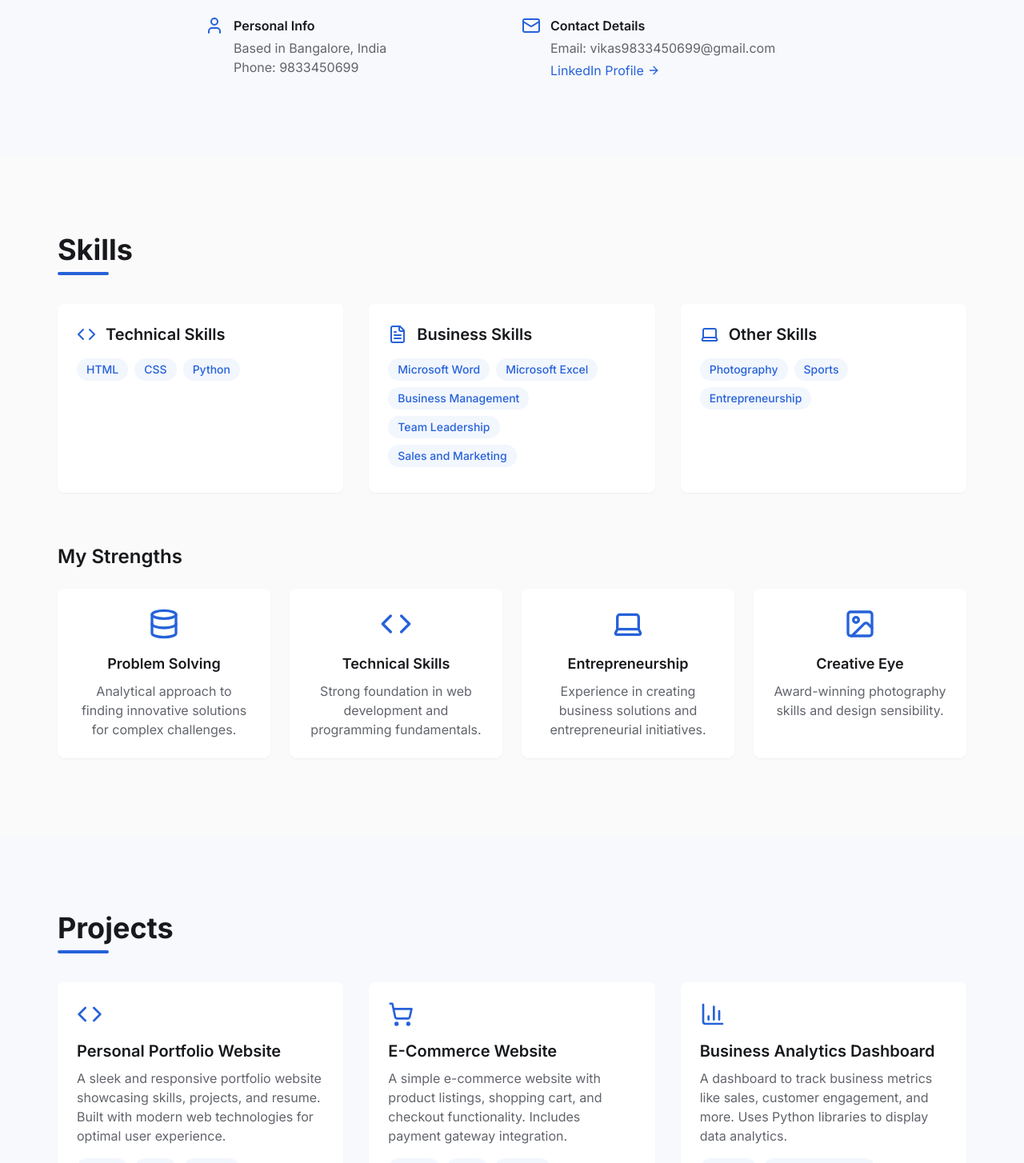
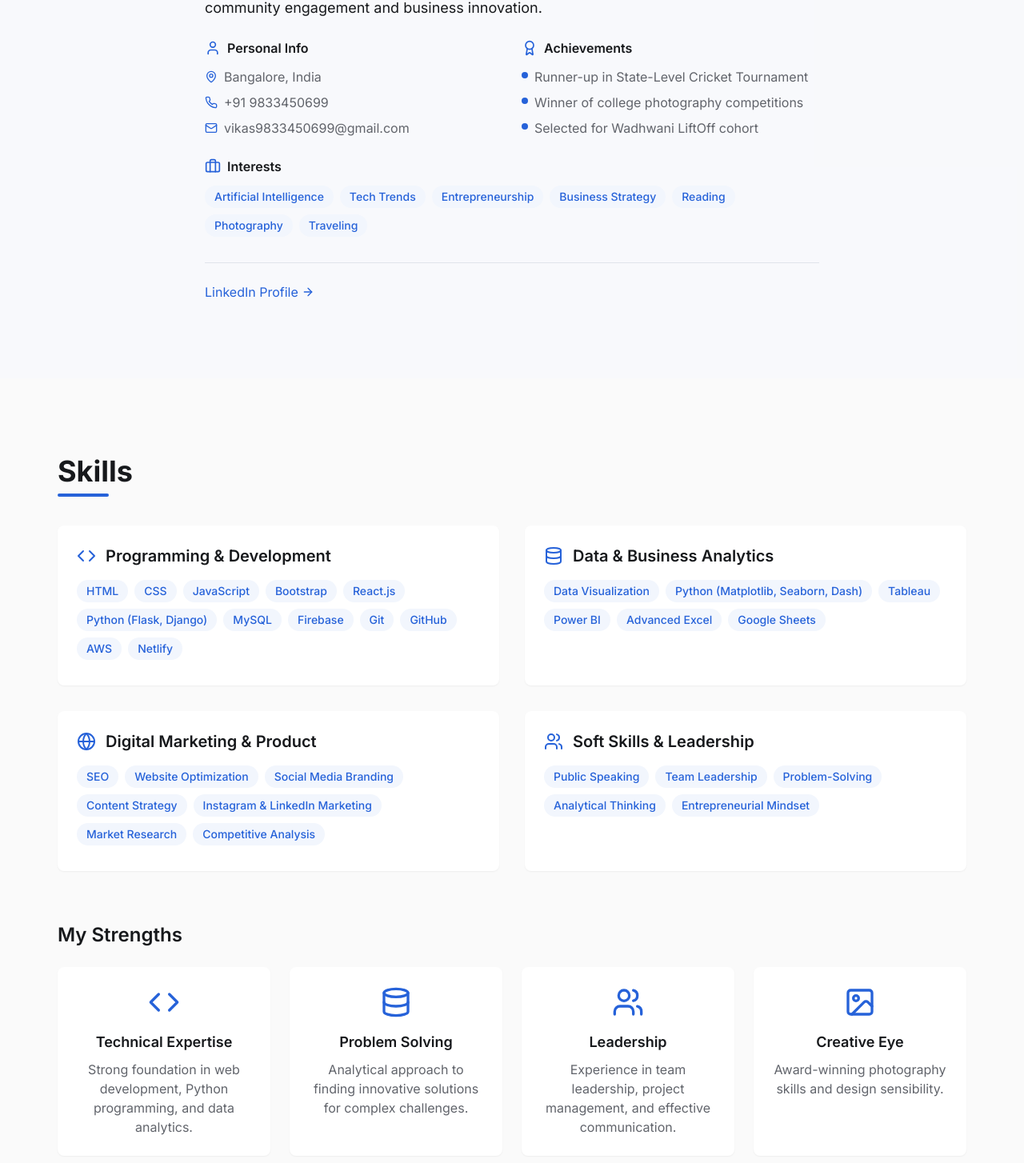
Before and after one commit to vikas1384/personal-website, a React (Vite) app: page / in a window 1280 px wide. Shown: the part 1316-2770 px from the top of the page at 80% size. Built offline with nearby package versions, Linux system fonts and the light colour scheme.

Commit message:
Update resume information
Update resume with new information and details.

```diff
--- a/src/components/About.tsx
+++ b/src/components/About.tsx
@@ -1,5 +1,5 @@
 
-import { ArrowRight, Mail, User } from "lucide-react";
+import { ArrowRight, Mail, User, Award, MapPin, Phone, Briefcase } from "lucide-react";
 
 const About = () => {
   return (
@@ -9,33 +9,74 @@ const About = () => {
           <h2 className="section-title">About Me</h2>
           <div className="space-y-6 animate-fade-in">
             <p className="text-lg">
-              I'm an Electronics and Communication Engineering graduate from Sir M. Visvesvaraya Institute of Technology, Bangalore, with a strong CGPA of 7.1. My academic journey has equipped me with technical skills and problem-solving abilities that I leverage in my professional work.
+              I'm an Electronics and Communication Engineering student at Sir M. Visvesvaraya Institute of Technology, Bangalore, with a strong CGPA of 8.4. My academic journey has equipped me with technical skills in embedded systems, digital electronics, communication networks, and programming.
             </p>
             <p className="text-lg">
               I'm passionate about building innovative solutions, from responsive web applications to e-commerce platforms and business analytics dashboards. I have experience in web development, product marketing, and entrepreneurship.
             </p>
             <p className="text-lg">
-              When I'm not coding, I enjoy sports (especially cricket), photography, and exploring new technologies. I've participated in entrepreneurship events and volunteered at cultural festivals, reflecting my interest in community engagement and business innovation.
+              When I'm not coding or working on projects, I enjoy sports (especially cricket, tennis, and badminton), photography, and exploring new technologies. I've participated in entrepreneurship events and volunteered at cultural festivals, reflecting my interest in community engagement and business innovation.
             </p>
 
             <div className="mt-8 grid sm:grid-cols-2 gap-6">
-              <div className="flex items-start">
-                <User className="mr-3 h-6 w-6 text-primary flex-shrink-0" />
               <div>
-                  <h3 className="font-semibold mb-1">Personal Info</h3>
-                  <p className="text-muted-foreground">
-                    Based in Bangalore, India<br />
-                    Phone: 9833450699
-                  </p>
+                <h3 className="font-semibold mb-3 flex items-center">
+                  <User className="mr-2 h-5 w-5 text-primary" />
+                  Personal Info
+                </h3>
+                <ul className="space-y-2">
+                  <li className="flex items-start">
+                    <MapPin className="mr-2 h-4 w-4 text-primary mt-1" />
+                    <span className="text-muted-foreground">Bangalore, India</span>
+                  </li>
+                  <li className="flex items-start">
+                    <Phone className="mr-2 h-4 w-4 text-primary mt-1" />
+                    <span className="text-muted-foreground">+91 9833450699</span>
+                  </li>
+                  <li className="flex items-start">
+                    <Mail className="mr-2 h-4 w-4 text-primary mt-1" />
+                    <span className="text-muted-foreground">vikas9833450699@gmail.com</span>
+                  </li>
+                </ul>
+              </div>
+
+              <div>
+                <h3 className="font-semibold mb-3 flex items-center">
+                  <Award className="mr-2 h-5 w-5 text-primary" />
+                  Achievements
+                </h3>
+                <ul className="space-y-2">
+                  <li className="flex items-start">
+                    <span className="inline-block w-2 h-2 bg-primary rounded-full mt-1.5 mr-2"></span>
+                    <span className="text-muted-foreground">Runner-up in State-Level Cricket Tournament</span>
+                  </li>
+                  <li className="flex items-start">
+                    <span className="inline-block w-2 h-2 bg-primary rounded-full mt-1.5 mr-2"></span>
+                    <span className="text-muted-foreground">Winner of college photography competitions</span>
+                  </li>
+                  <li className="flex items-start">
+                    <span className="inline-block w-2 h-2 bg-primary rounded-full mt-1.5 mr-2"></span>
+                    <span className="text-muted-foreground">Selected for Wadhwani LiftOff cohort</span>
+                  </li>
+                </ul>
               </div>
             </div>
-              <div className="flex items-start">
-                <Mail className="mr-3 h-6 w-6 text-primary flex-shrink-0" />
-                <div>
-                  <h3 className="font-semibold mb-1">Contact Details</h3>
-                  <p className="text-muted-foreground mb-1">
-                    Email: vikas9833450699@gmail.com
-                  </p>
+
+            <div className="mt-4">
+              <h3 className="font-semibold mb-3 flex items-center">
+                <Briefcase className="mr-2 h-5 w-5 text-primary" />
+                Interests
+              </h3>
+              <div className="flex flex-wrap">
+                {["Artificial Intelligence", "Tech Trends", "Entrepreneurship", "Business Strategy", "Reading", "Photography", "Traveling"].map((interest) => (
+                  <span key={interest} className="chip">
+                    {interest}
+                  </span>
+                ))}
+              </div>
+            </div>
+
+            <div className="mt-6 pt-6 border-t border-border">
               <a
                 href="https://www.linkedin.com/in/vikas-vishwakarma-19237a248"
                 target="_blank"
@@ -49,8 +90,6 @@ const About = () => {
           </div>
         </div>
       </div>
-        </div>
-      </div>
     </section>
   );
 };
--- a/src/components/Education.tsx
+++ b/src/components/Education.tsx
@@ -1,5 +1,5 @@
 
-import { Book } from "lucide-react";
+import { Book, Award, Medal, Trophy } from "lucide-react";
 
 const Education = () => {
   const education = [
@@ -8,14 +8,24 @@ const Education = () => {
       degree: "Bachelors of Engineering in Electronics and Communication Engg.",
       period: "2021 - 2025",
       location: "Bangalore, India",
-      details: "CGPA: 7.1",
+      details: "CGPA: 8.4",
+      coursework: [
+        "Embedded Systems & Microcontrollers: Hands-on experience with Arduino, Raspberry Pi, and 8051 Microcontrollers.",
+        "Digital Electronics & Signal Processing: Understanding of logic design, VHDL, MATLAB applications.",
+        "Communication Networks: Strong foundation in networking protocols, IoT & wireless communication.",
+        "Python Programming & AI Concepts: Practical exposure to machine learning basics, data analysis, and automation."
+      ]
     },
     {
       institution: "Modern Academy Senior Secondary School",
-      degree: "Senior Secondary (12th) - Science",
+      degree: "Senior Secondary (12th) - Science (Physics, Chemistry, Mathematics)",
       period: "2019 - 2020",
       location: "",
       details: "Percentage: 69%",
+      coursework: [
+        "Developed a keen interest in engineering problem-solving and practical applications.",
+        "Active in extracurricular activities, including leadership roles in academic clubs."
+      ]
     },
     {
       institution: "Modern Academy Senior Secondary School",
@@ -23,25 +33,43 @@ const Education = () => {
       period: "2018",
       location: "",
       details: "Percentage: 85%",
+      coursework: [
+        "Strong foundation in Mathematics, Science, and Computer Applications.",
+        "Engaged in science fairs, sports events, and leadership programs."
+      ]
     },
   ];
 
   const certificates = [
     {
-      title: "Sports Excellence",
-      details: "Recognized for outstanding performance and active participation in school and college sports.",
+      title: "Sports Excellence Award",
+      details: "Recognized for outstanding performance in cricket, tennis, and badminton.",
+      icon: <Trophy className="h-6 w-6 text-primary" />
     },
     {
-      title: "VTU Sports Awards",
-      details: "Runner-up in State-Level Cricket Tournament; recognized for exceptional performance and active participation in sports throughout school and college.",
+      title: "Microsoft Excel & Word Certification",
+      details: "Proficiency in data analytics, document management, and reporting.",
+      icon: <Award className="h-6 w-6 text-primary" />
     },
     {
-      title: "Photography Excellence",
-      details: "College-Level Awards for Photography & Winner of Photography Competition hosted by Eco Club - Nisarga.",
+      title: "Business Management Certification",
+      details: "Understanding of corporate strategies, finance, and growth hacking.",
+      icon: <Award className="h-6 w-6 text-primary" />
     },
     {
-      title: "Entrepreneurship & Cultural Fest Volunteering",
-      details: "Represented college in various entrepreneurship events and volunteered at Kalangali Cultural Fest, SIRMVIT & Also We're part of the prestigious Wadhwani LiftOff cohort.",
+      title: "HTML, CSS, JavaScript Certification",
+      details: "Expertise in web development & UI/UX design.",
+      icon: <Award className="h-6 w-6 text-primary" />
+    },
+    {
+      title: "Sales & Marketing Certification",
+      details: "Deep knowledge of customer engagement & digital marketing.",
+      icon: <Award className="h-6 w-6 text-primary" />
+    },
+    {
+      title: "Team Leadership & Communication Certification",
+      details: "Experience in managing teams and leading projects.",
+      icon: <Award className="h-6 w-6 text-primary" />
     },
   ];
 
@@ -77,6 +105,15 @@ const Education = () => {
                       <p className="text-muted-foreground">
                         {edu.details} {edu.location && `• ${edu.location}`}
                       </p>
+                      {edu.coursework && (
+                        <div className="mt-3 space-y-2">
+                          {edu.coursework.map((course, idx) => (
+                            <p key={idx} className="text-sm text-muted-foreground">
+                              • {course}
+                            </p>
+                          ))}
+                        </div>
+                      )}
                     </div>
                   </div>
                 </div>
@@ -85,7 +122,7 @@ const Education = () => {
           </div>
 
           <div>
-            <h2 className="section-title">Certificates</h2>
+            <h2 className="section-title">Certifications</h2>
             <div className="space-y-6 mt-8">
               {certificates.map((cert, index) => (
                 <div
@@ -93,7 +130,10 @@ const Education = () => {
                   className="bg-card p-6 rounded-lg shadow-sm animate-fade-in card-hover"
                   style={{ animationDelay: `${200 + index * 100}ms` }}
                 >
-                  <h3 className="text-xl font-semibold mb-2">{cert.title}</h3>
+                  <div className="flex items-center mb-2">
+                    {cert.icon}
+                    <h3 className="text-xl font-semibold ml-3">{cert.title}</h3>
+                  </div>
                   <p className="text-muted-foreground">{cert.details}</p>
                 </div>
               ))}
--- a/src/components/Experience.tsx
+++ b/src/components/Experience.tsx
@@ -1,5 +1,5 @@
 
-import { Code, Tag, User } from "lucide-react";
+import { Code, Tag, User, Briefcase } from "lucide-react";
 
 const Experience = () => {
   const experiences = [
@@ -9,6 +9,12 @@ const Experience = () => {
       period: "2023",
       description: "Worked on developing responsive web applications and enhancing user interfaces.",
       icon: <Code className="h-10 w-10 text-primary p-2 bg-accent rounded-full" />,
+      responsibilities: [
+        "Developed responsive and visually appealing websites using HTML, CSS, and JavaScript.",
+        "Optimized web applications for faster loading speed and SEO performance.",
+        "Assisted in backend development using Flask and Firebase.",
+        "Implemented UI/UX improvements based on user feedback and A/B testing."
+      ]
     },
     {
       role: "Product Marketing Intern",
@@ -16,6 +22,11 @@ const Experience = () => {
       period: "2022",
       description: "Assisted in product marketing strategies and customer engagement initiatives.",
       icon: <Tag className="h-10 w-10 text-primary p-2 bg-accent rounded-full" />,
+      responsibilities: [
+        "Conducted market research to identify potential customers and competitive trends.",
+        "Assisted in designing and executing digital marketing strategies (social media, branding).",
+        "Created marketing materials, presentations, and email campaigns for business growth."
+      ]
     },
     {
       role: "Product Manager",
@@ -23,13 +34,22 @@ const Experience = () => {
       period: "2022",
       description: "Managed product development and marketing strategies for digital products.",
       icon: <User className="h-10 w-10 text-primary p-2 bg-accent rounded-full" />,
+      responsibilities: [
+        "Led product development efforts, collaborating with designers, developers, and business teams.",
+        "Defined growth strategies for scaling user acquisition & engagement.",
+        "Managed the end-to-end product lifecycle, ensuring a seamless user experience."
+      ]
     },
     {
       role: "Outlier Intern",
       company: "Outlier",
       period: "2021",
       description: "Participated in innovative projects and learned about cutting-edge technologies.",
-      icon: <Code className="h-10 w-10 text-primary p-2 bg-accent rounded-full" />,
+      icon: <Briefcase className="h-10 w-10 text-primary p-2 bg-accent rounded-full" />,
+      responsibilities: [
+        "Conducted case studies on startups & participated in brainstorming sessions.",
+        "Worked on real-world business problems, applying analytical thinking and problem-solving skills."
+      ]
     },
   ];
 
@@ -56,7 +76,18 @@ const Experience = () => {
                       <div className="text-sm font-medium text-muted-foreground mb-1">{exp.period}</div>
                       <h3 className="text-xl font-semibold mb-1">{exp.role}</h3>
                       <div className="text-primary font-medium mb-3">{exp.company}</div>
-                      <p className="text-muted-foreground">{exp.description}</p>
+                      <p className="text-muted-foreground mb-3">{exp.description}</p>
+
+                      {exp.responsibilities && (
+                        <div className="mt-3 space-y-2">
+                          {exp.responsibilities.map((resp, idx) => (
+                            <p key={idx} className="text-sm text-muted-foreground flex items-start">
+                              <span className="inline-block w-2 h-2 bg-primary rounded-full mt-1.5 mr-2 flex-shrink-0"></span>
+                              {resp}
+                            </p>
+                          ))}
+                        </div>
+                      )}
                     </div>
                   </div>
                 </div>
--- a/src/components/Hero.tsx
+++ b/src/components/Hero.tsx
@@ -27,7 +27,7 @@ const Hero = () => {
               Hi, I'm <span className="text-primary">Vikas Vishwakarma</span>
             </h1>
             <p className="text-lg md:text-xl text-muted-foreground max-w-lg mb-8">
-              A passionate engineer and developer based in Bangalore, India with a keen interest in technology, entrepreneurship, and innovation.
+              A passionate engineer and developer with expertise in web development, data analytics, and digital marketing. Currently pursuing a BE in Electronics and Communication Engineering with a CGPA of 8.4.
             </p>
             <div className="flex flex-wrap gap-4">
               <Button
--- a/src/components/Projects.tsx
+++ b/src/components/Projects.tsx
@@ -5,23 +5,23 @@ const Projects = () => {
   const projects = [
     {
       title: "Personal Portfolio Website",
-      description: "A sleek and responsive portfolio website showcasing skills, projects, and resume. Built with modern web technologies for optimal user experience.",
+      description: "Designed a fully responsive and interactive portfolio website with resume download, project showcase, and contact form integration.",
       icon: <Code className="h-8 w-8 text-primary" />,
-      tags: ["HTML", "CSS", "Python"],
+      tags: ["HTML", "CSS", "JavaScript", "Flask"],
       link: "#",
     },
     {
-      title: "E-Commerce Website",
-      description: "A simple e-commerce website with product listings, shopping cart, and checkout functionality. Includes payment gateway integration.",
+      title: "E-Commerce Website with Payment Gateway",
+      description: "Developed an online store with secure PayPal payment integration, interactive shopping cart system with order tracking & analytics.",
       icon: <ShoppingCart className="h-8 w-8 text-primary" />,
-      tags: ["HTML", "CSS", "Python", "Entrepreneurship"],
+      tags: ["Python", "Flask", "HTML", "CSS", "PayPal API"],
       link: "#",
     },
     {
       title: "Business Analytics Dashboard",
-      description: "A dashboard to track business metrics like sales, customer engagement, and more. Uses Python libraries to display data analytics.",
+      description: "Developed a dashboard to analyze business KPIs and sales trends, providing interactive data visualization to help businesses make informed decisions.",
       icon: <BarChart3 className="h-8 w-8 text-primary" />,
-      tags: ["Python", "Entrepreneurship"],
+      tags: ["Python", "Dash", "Streamlit", "Data Visualization"],
       link: "#",
     },
   ];
--- a/src/components/Skills.tsx
+++ b/src/components/Skills.tsx
@@ -1,22 +1,27 @@
 
-import { Code, Database, FileText, Image, Laptop } from "lucide-react";
+import { Code, Database, FileText, Image, Laptop, Users, Globe, ArrowUpRight } from "lucide-react";
 
 const Skills = () => {
   const skillCategories = [
     {
-      title: "Technical Skills",
+      title: "Programming & Development",
       icon: <Code className="h-6 w-6 text-primary" />,
-      skills: ["HTML", "CSS", "Python"],
+      skills: ["HTML", "CSS", "JavaScript", "Bootstrap", "React.js", "Python (Flask, Django)", "MySQL", "Firebase", "Git", "GitHub", "AWS", "Netlify"],
     },
     {
-      title: "Business Skills",
-      icon: <FileText className="h-6 w-6 text-primary" />,
-      skills: ["Microsoft Word", "Microsoft Excel", "Business Management", "Team Leadership", "Sales and Marketing"],
+      title: "Data & Business Analytics",
+      icon: <Database className="h-6 w-6 text-primary" />,
+      skills: ["Data Visualization", "Python (Matplotlib, Seaborn, Dash)", "Tableau", "Power BI", "Advanced Excel", "Google Sheets"],
     },
     {
-      title: "Other Skills",
-      icon: <Laptop className="h-6 w-6 text-primary" />,
-      skills: ["Photography", "Sports", "Entrepreneurship"],
+      title: "Digital Marketing & Product",
+      icon: <Globe className="h-6 w-6 text-primary" />,
+      skills: ["SEO", "Website Optimization", "Social Media Branding", "Content Strategy", "Instagram & LinkedIn Marketing", "Market Research", "Competitive Analysis"],
+    },
+    {
+      title: "Soft Skills & Leadership",
+      icon: <Users className="h-6 w-6 text-primary" />,
+      skills: ["Public Speaking", "Team Leadership", "Problem-Solving", "Analytical Thinking", "Entrepreneurial Mindset"],
     }
   ];
 
@@ -24,11 +29,11 @@ const Skills = () => {
     <section id="skills">
       <div className="section-container">
         <h2 className="section-title">Skills</h2>
-        <div className="grid md:grid-cols-3 gap-8">
+        <div className="grid md:grid-cols-2 gap-8">
           {skillCategories.map((category, index) => (
             <div
               key={index}
-              className="bg-card rounded-lg p-6 shadow-sm card-hover"
+              className="bg-card rounded-lg p-6 shadow-sm card-hover animate-fade-in"
               style={{ animationDelay: `${index * 100}ms` }}
             >
               <div className="flex items-center mb-4">
@@ -51,19 +56,19 @@ const Skills = () => {
           <div className="grid sm:grid-cols-2 lg:grid-cols-4 gap-6">
             {[
               {
+                title: "Technical Expertise",
+                icon: <Code className="h-10 w-10 text-primary mb-4" />,
+                description: "Strong foundation in web development, Python programming, and data analytics."
+              },
+              {
                 title: "Problem Solving",
                 icon: <Database className="h-10 w-10 text-primary mb-4" />,
                 description: "Analytical approach to finding innovative solutions for complex challenges."
               },
               {
-                title: "Technical Skills",
-                icon: <Code className="h-10 w-10 text-primary mb-4" />,
-                description: "Strong foundation in web development and programming fundamentals."
-              },
-              {
-                title: "Entrepreneurship",
-                icon: <Laptop className="h-10 w-10 text-primary mb-4" />,
-                description: "Experience in creating business solutions and entrepreneurial initiatives."
+                title: "Leadership",
+                icon: <Users className="h-10 w-10 text-primary mb-4" />,
+                description: "Experience in team leadership, project management, and effective communication."
               },
               {
                 title: "Creative Eye",
```
Lines whose indentation alone changed are shown as unchanged.
